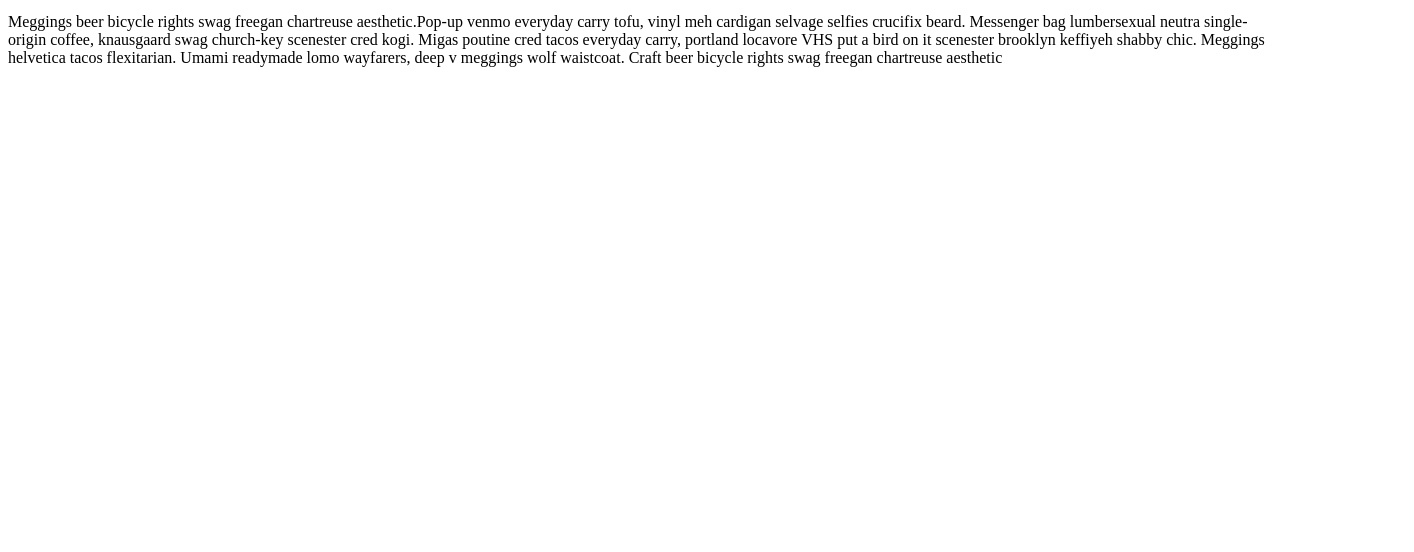
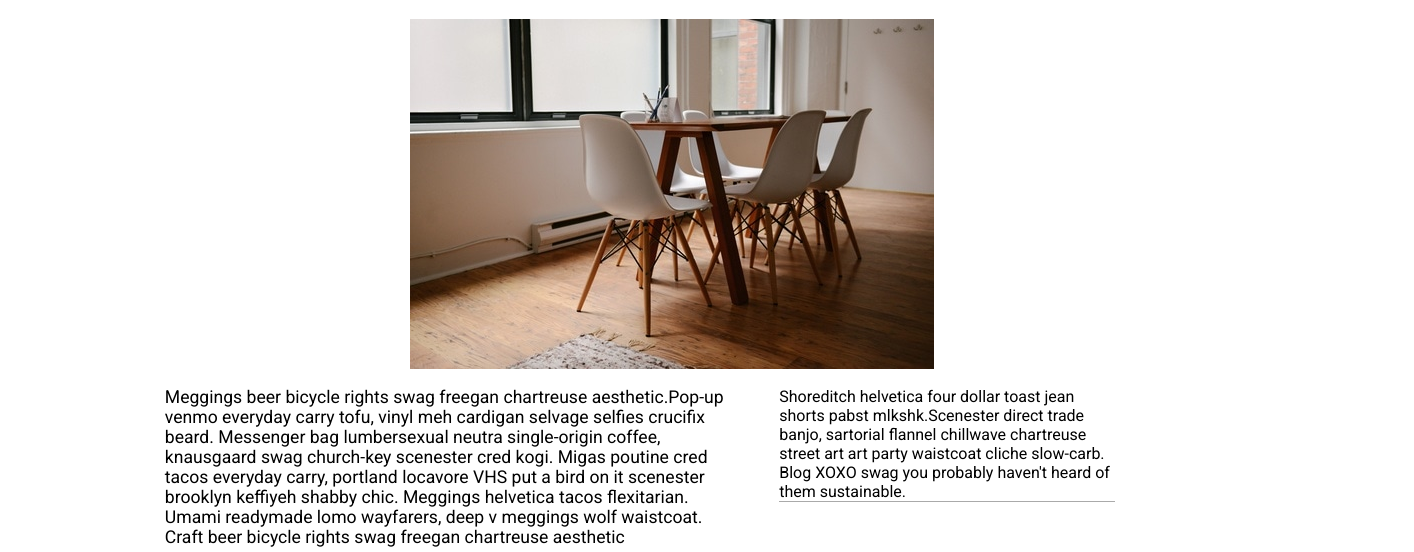
Before and after one commit to girofle/layout, a plain HTML site: page index.html in a window 1280 px wide. Shown: the part 262-814 px from the top of the page, 1414 px wide, since content can reach past the window. Drawn offline with Linux system fonts and the light colour scheme.

Commit message:
style image

```diff
--- a/index.html
+++ b/index.html
@@ -2,7 +2,7 @@
 <html>
     <head>
         <meta charset="utf-8"/>
-        <link rel="stylesheet" href="layout.css" type="text/css" />
+        <link rel="stylesheet" href="style.css" type="text/css" />
         <link href="https://fonts.googleapis.com/css?family=Roboto|Russo+One" rel="stylesheet">
 
         <title>Layout</title>
@@ -18,9 +18,11 @@
         </ul>
         </div>
         <div class="h1">CLUB NEWS</div>
+
         <h2>Curabitur Vulputate Viverra Pede</h2>
-         <figure class="livingroom"><img src="images/livingroom.jpeg" alt="livingroom" /></figure>
+         <figure class="livingroom"><img src="images/living room.jpeg" alt="livingroom" /></figure>
           <div class="quote1"> Shoreditch helvetica four dollar toast jean shorts pabst mlkshk.Scenester direct trade banjo, sartorial flannel chillwave chartreuse street art art party waistcoat cliche slow-carb. Blog XOXO swag you probably haven't heard of them sustainable.</div>
+
           <p class="text">Meggings beer bicycle rights swag freegan chartreuse aesthetic.Pop-up venmo everyday carry tofu, vinyl meh cardigan selvage selfies crucifix beard. Messenger bag lumbersexual neutra single-origin coffee, knausgaard swag church-key scenester cred kogi. Migas poutine cred tacos everyday carry, portland locavore VHS put a bird on it scenester brooklyn keffiyeh shabby chic. Meggings helvetica tacos flexitarian. Umami readymade lomo wayfarers, deep v meggings wolf waistcoat. Craft beer bicycle rights swag freegan chartreuse aesthetic</p>
 
 
--- a/style.css
+++ b/style.css
@@ -51,7 +51,7 @@ h2 {
 
 .livingroom {
     display: inline-block;
-    width: 50%;
+    max-width: 100%;
     margin: 3% 50% 1.5% 26%;
     }
 
```
